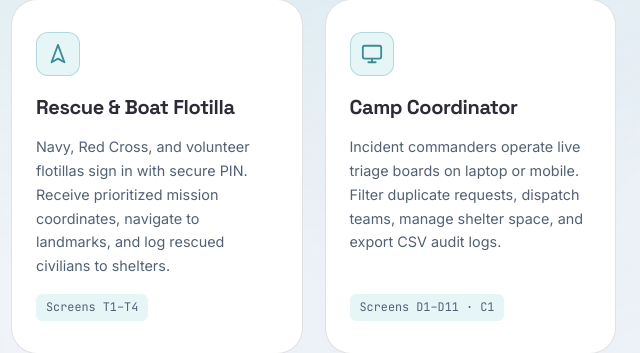
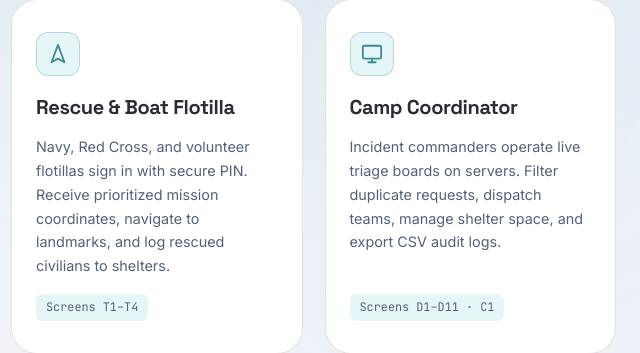
Before and after one commit to himawk4/ATP-CS-08, a plain HTML site: page index.html in a window 1280 px wide. Shown: the part 3332-3685 px from the top of the page, 640-1280 px from the left. Drawn offline with Linux system fonts and the light colour scheme.

Commit message:
Update index.html

```diff
--- a/index.html
+++ b/index.html
@@ -502,7 +502,7 @@
               </svg>
             </div>
             <h4>Camp Coordinator</h4>
-            <p>Incident commanders operate live triage boards on laptop or mobile. Filter duplicate requests, dispatch teams, manage shelter space, and export CSV audit logs.</p>
+            <p>Incident commanders operate live triage boards on servers. Filter duplicate requests, dispatch teams, manage shelter space, and export CSV audit logs.</p>
             <span class="role-tag-bottom">Screens D1–D11 · C1</span>
           </article>
         </div>
```
